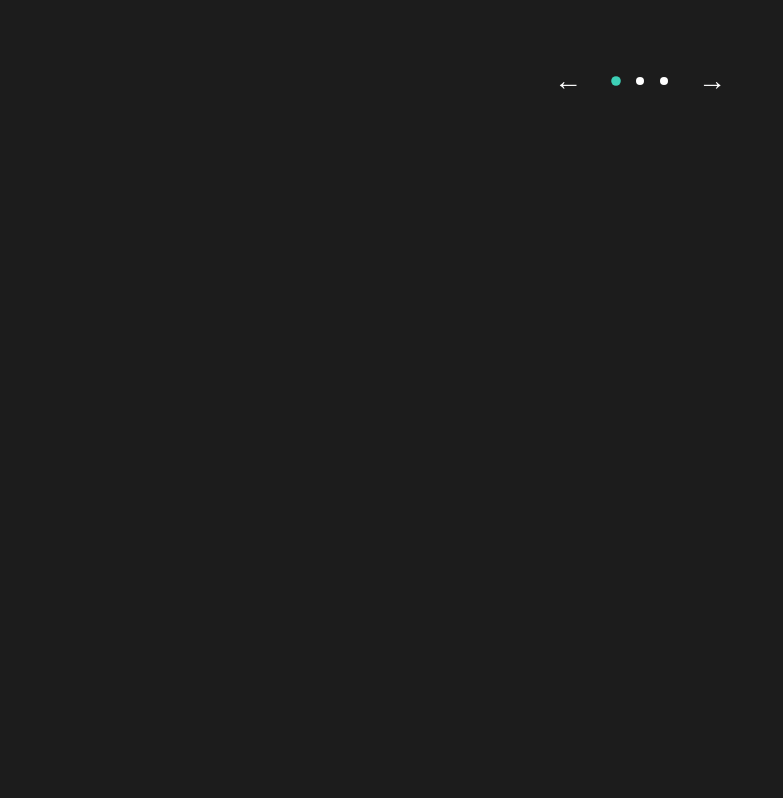
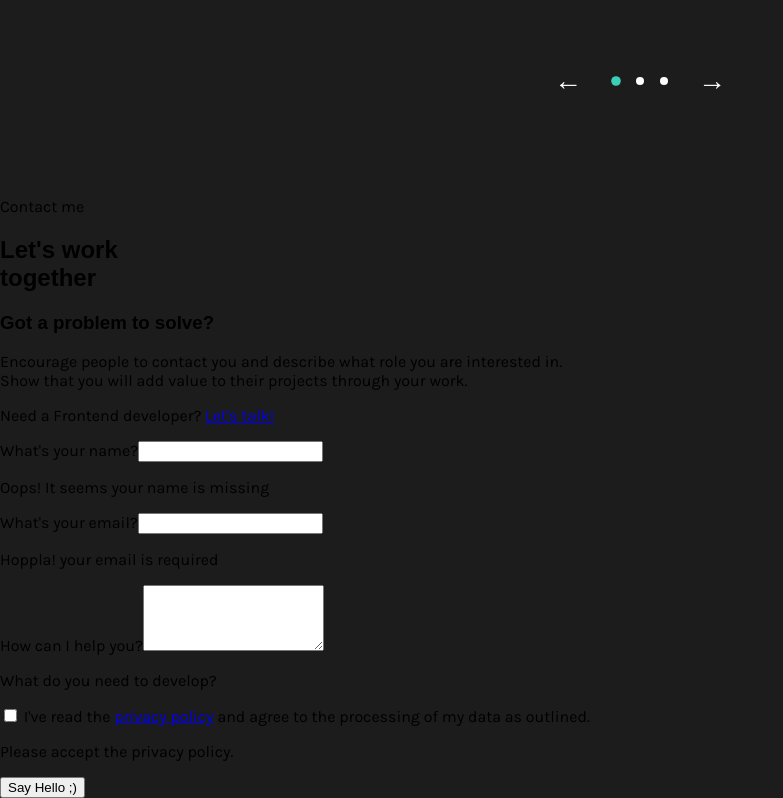
Before and after one commit to TobiasIllnerDev/Portfolio, an Angular app: page / in a window 1280 px wide. Shown: the part 3743-4541 px from the top of the page, without its empty margins (0-783 px from the left). Before the commit the page ends 3924 px from the top, so only its background shows below. Built offline with nearby package versions, Linux system fonts and the light colour scheme; a web font is replaced by a local one.

Commit message:
feat: import it to app.ts and html document

```diff
--- a/src/app/app.html
+++ b/src/app/app.html
@@ -6,4 +6,5 @@
 <app-skillset></app-skillset>
 <app-projects></app-projects>
 <app-comments></app-comments>
+<app-contactme></app-contactme>
 <router-outlet />
--- a/src/app/app.ts
+++ b/src/app/app.ts
@@ -6,10 +6,11 @@ import { Aboutme } from './pages/main-section/aboutme/aboutme';
 import { Skillset } from './pages/main-section/skillset/skillset';
 import { Projects } from './pages/main-section/projects/projects';
 import { Comments } from './pages/main-section/comments/comments';
+import { Contactme } from './pages/main-section/contactme/contactme';
 
 @Component({
   selector: 'app-root',
-  imports: [RouterOutlet,Header,Hero, Aboutme, Skillset,Projects,Comments],
+  imports: [RouterOutlet,Header,Hero, Aboutme, Skillset,Projects,Comments, Contactme],
   templateUrl: './app.html',
   styleUrl: './app.scss'
 })
```
